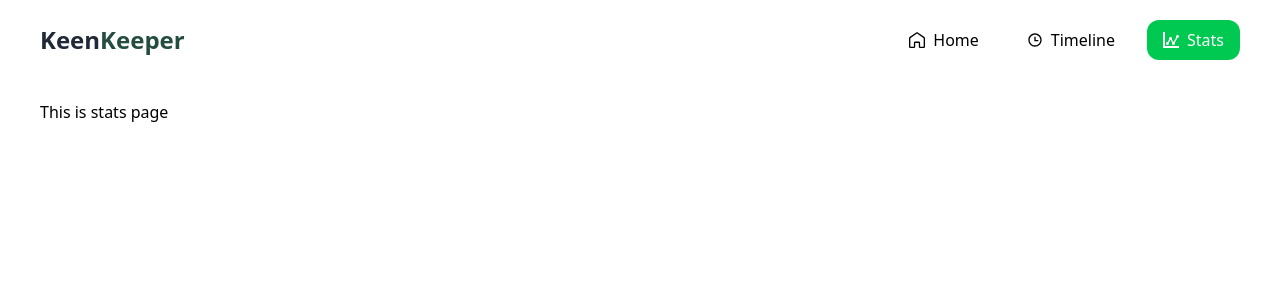
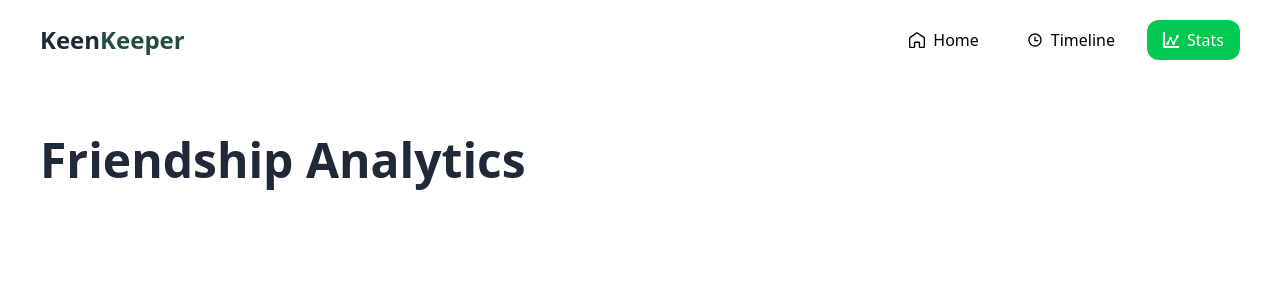
Before and after one commit to KhandakarShakilRana/keen-keeper, a Next.js app: page /stats in a window 1280 px wide. Shown: the top 300 px of the page. Built offline with nearby package versions, Linux system fonts and the light colour scheme.

Commit message:
timeline page added

```diff
--- a/src/app/stats/page.jsx
+++ b/src/app/stats/page.jsx
@@ -2,7 +2,9 @@ import React from 'react'
 
 const Stats = () => {
   return (
-    <div className="max-w-300 w-full mx-auto py-5">This is stats page</div>
+    <div className="max-w-300 w-full mx-auto py-5">
+      <div className='my-6 text-[48px] text-[#1F2937] font-bold'>Friendship Analytics</div>
+    </div>
   )
 }
 
--- a/src/app/timeline/page.jsx
+++ b/src/app/timeline/page.jsx
@@ -1,9 +1,30 @@
+"use client"
+import { useFriends } from '@/context/FriendsContext';
 import React from 'react'
+import { FaVideo } from 'react-icons/fa';
+import { IoIosCall, IoMdText } from 'react-icons/io';
+import { MdOutlineSnooze } from 'react-icons/md';
 
 const Timeline = () => {
+  const { activities} = useFriends();
+  console.log("hi", activities);
   return (
     <div className="max-w-300 w-full mx-auto py-5">
-        This is timeline page
+      <div className='my-6 text-[48px] text-[#1F2937] font-bold'>Timeline</div>
+
+        {
+          activities.map(act => <div className='rounded-md shadow-md bg-gray-100 p-4 mt-4 flex items-center gap-4' key={act.id}>
+            <div>
+              {
+              act.type === "Call" ?  <IoIosCall className="text-[32px]" /> : act.type === "Text" ? <IoMdText className="text-[32px]" /> : <FaVideo className="text-[32px]" />
+            }
+            </div>
+            <div>
+              <h2>{act.type} with <span className='font-bold'>{act.name}</span></h2>
+              <h2>{act.time}</h2>
+            </div>
+          </div>)
+        }
     </div>
   )
 }
--- a/src/app/userdetail/[id]/page.jsx
+++ b/src/app/userdetail/[id]/page.jsx
@@ -11,7 +11,6 @@ const Detail = ({ params }) => {
   const { friends, loading, activities, addActivity } = useFriends();
   const { id } = useParams();
   const friend = friends.find((f) => f.id == id);
-  console.log(activities);
   if (loading) {
     return <div>Loading...</div>;
   }
```
